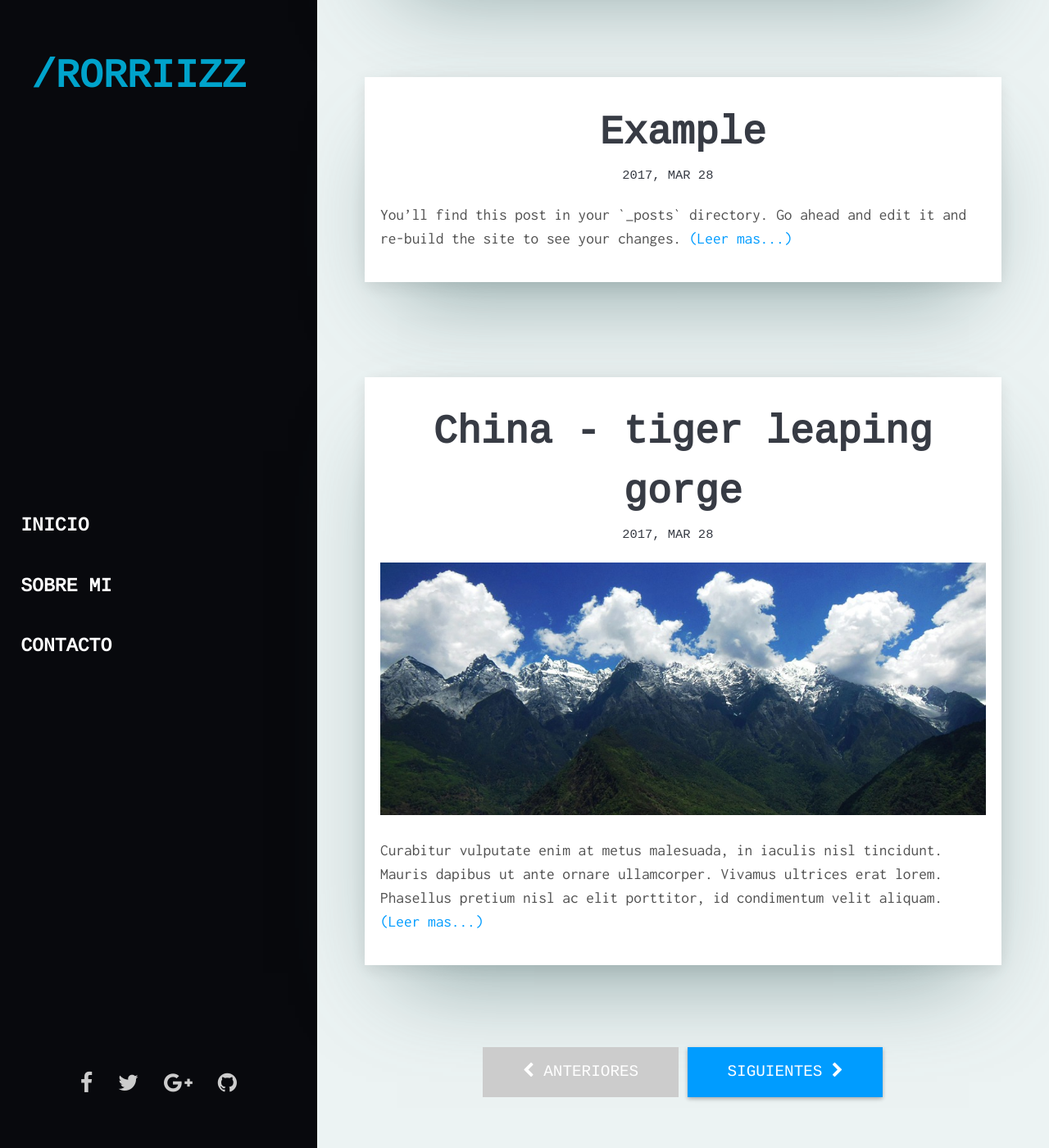
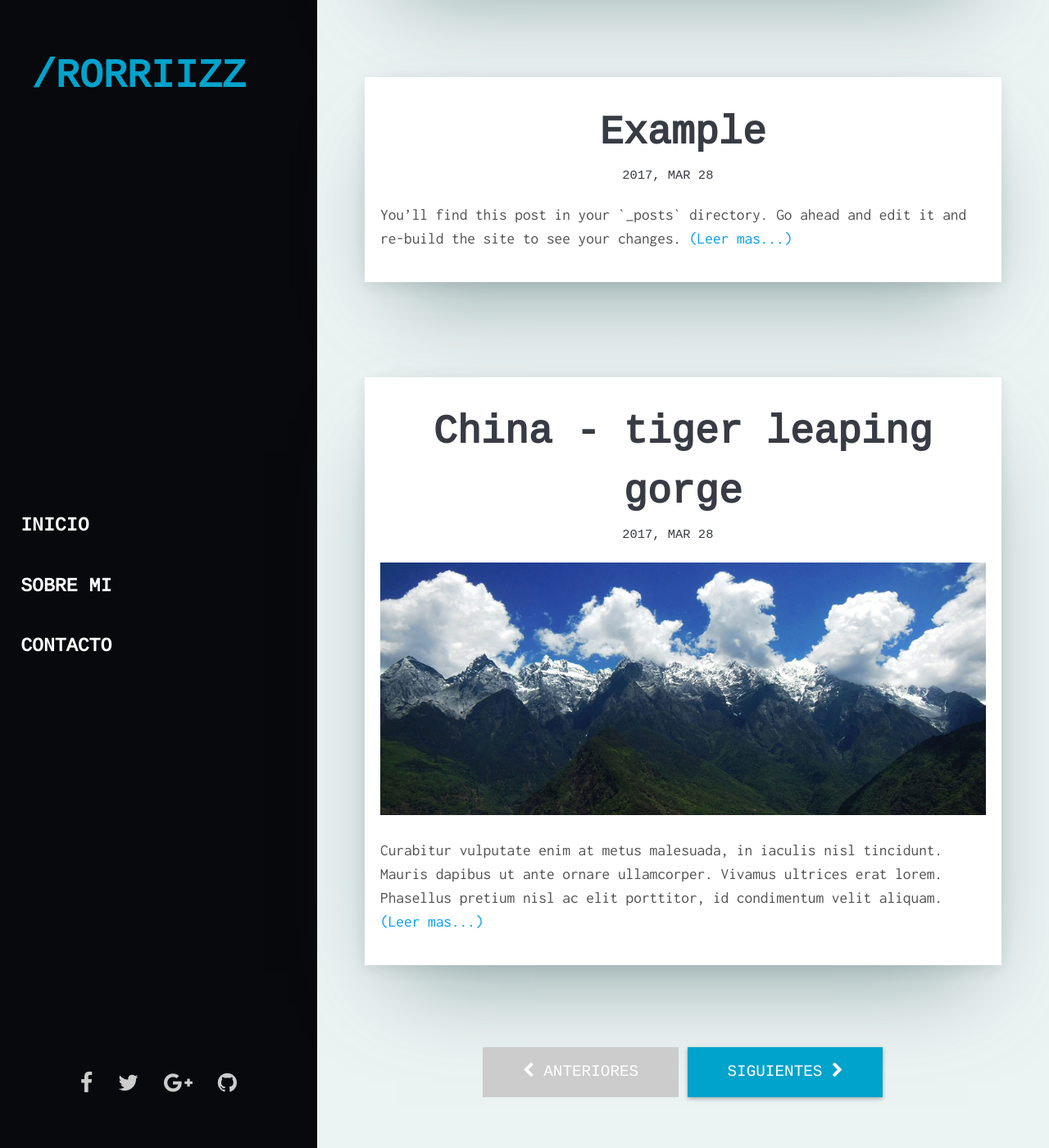
Before and after one commit to rorriizz/rorriizz.github.io, a Jekyll site: the page built from index.html, in a window 1280 px wide and 1400 px high, scrolled down 2328 px. Shown: the whole window at 82% size. Built offline with Jekyll 4.4.1, drawn with Linux system fonts in a browser that asks for light colours; some web fonts are replaced; the list of posts is cut into pages by our own code.

Commit message:
Update assets/css/main.css

```diff
--- a/assets/css/main.css
+++ b/assets/css/main.css
@@ -966,7 +966,7 @@ img.post-image, img.page-img {
   text-transform: uppercase;
   box-shadow: 0 2px 5px 0 rgba(0, 0, 0, 0.3);
   text-decoration: none;
-  background: #009CFF;
+  background: #00a3cb;
   -webkit-transition: all .35s;
   transition: all .35s;
 }
```
